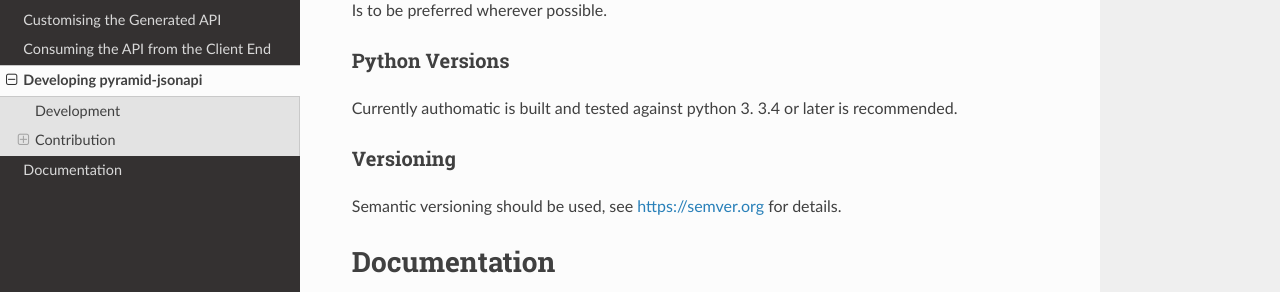
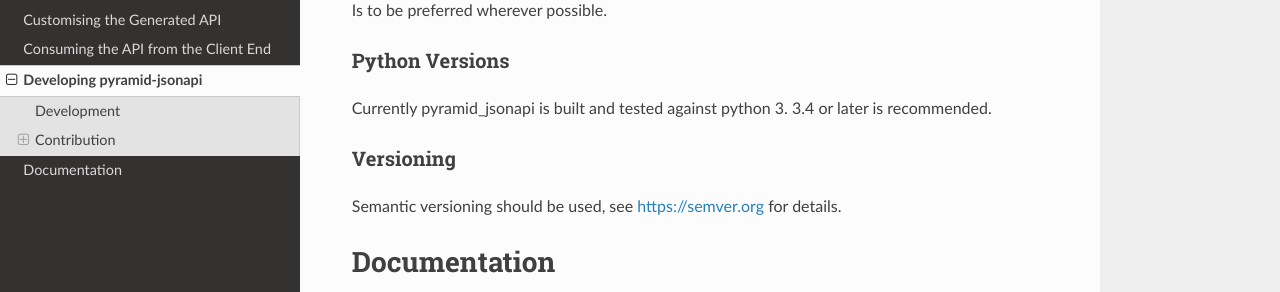
Before and after one commit to colinhiggs/pyramid-jsonapi, a Sphinx documentation site: the page built from docs/source/developing.rst, in a window 1280 px wide and 900 px high, scrolled down 1039 px. Shown: the part 159-451 px from the top of the window. Built offline with Sphinx 7.4.7 and the Read the Docs theme 2.0.0, drawn with Linux system fonts in a browser that asks for light colours; pages that are not in the unit, such as notebooks, are missing from menus.

Commit message:
Fix incorrect project name.

```diff
--- a/docs/source/developing.rst
+++ b/docs/source/developing.rst
@@ -56,7 +56,7 @@
 
 Python Versions
 ^^^^^^^^^^^^^^^^
-Currently authomatic is built and tested against python 3. 3.4 or later is recommended.
+Currently pyramid_jsonapi is built and tested against python 3. 3.4 or later is recommended.
 
 Versioning
 ^^^^^^^^^^^
```
